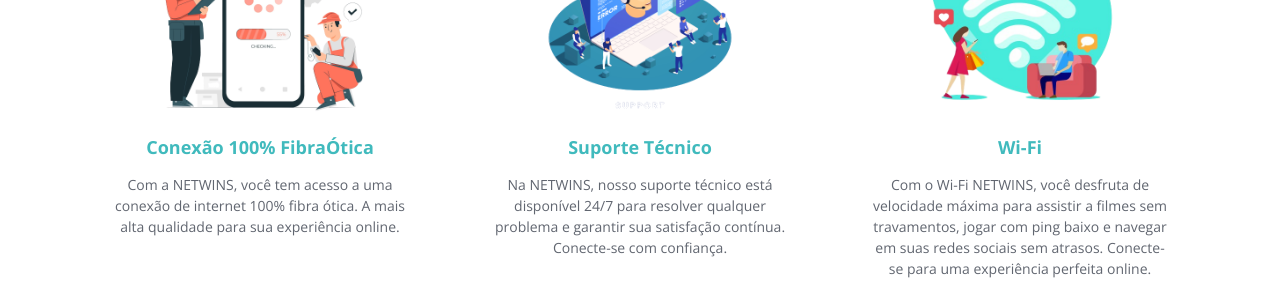
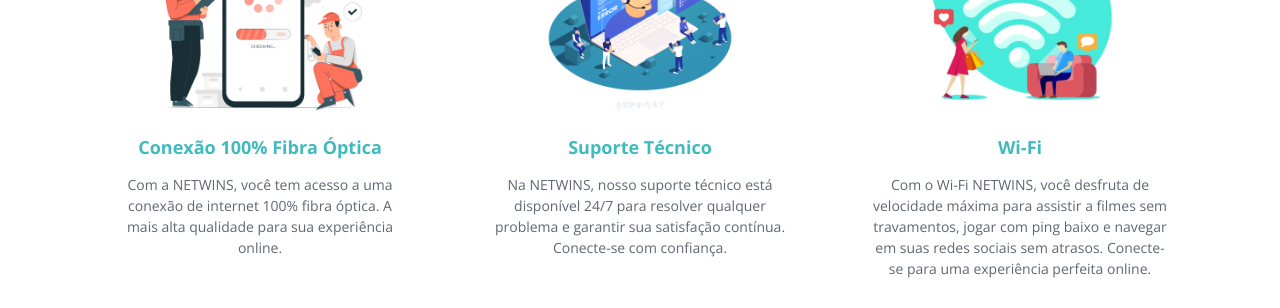
Before and after one commit to wendellima94/netwinstelecom, a plain HTML site: page netbeansproj/index.html in a window 1280 px wide. Shown: the part 920-1228 px from the top of the page. Drawn offline with nearby package versions, Linux system fonts and the light colour scheme.

Commit message:
Update index.html

```diff
--- a/netbeansproj/index.html
+++ b/netbeansproj/index.html
@@ -234,9 +234,9 @@
                 />
               </div>
               <!--//figure-holder-->
-              <h3 class="item-title">Conexão 100% FibraÓtica</h3>
+              <h3 class="item-title">Conexão 100% Fibra Óptica</h3>
               <div class="item-desc mb-3">
-                Com a NETWINS, você tem acesso a uma conexão de internet 100% fibra ótica. A mais alta qualidade para sua experiência online.
+                Com a NETWINS, você tem acesso a uma conexão de internet 100% fibra óptica. A mais alta qualidade para sua experiência online.
               </div>
               <!--//item-desc-->
 
```
